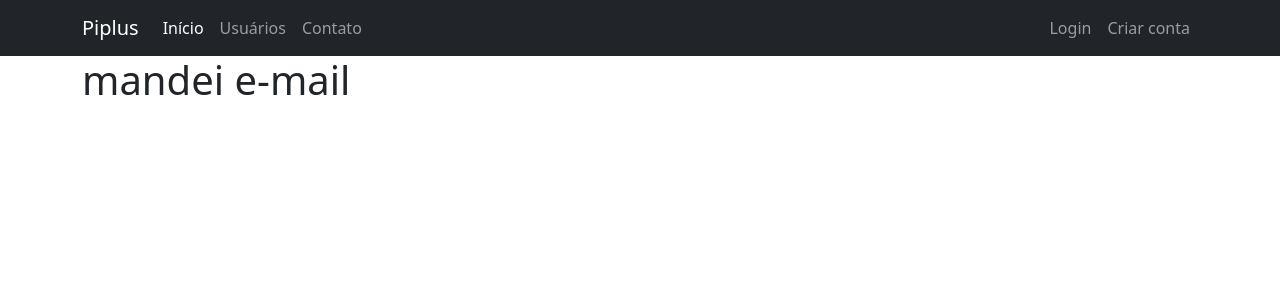
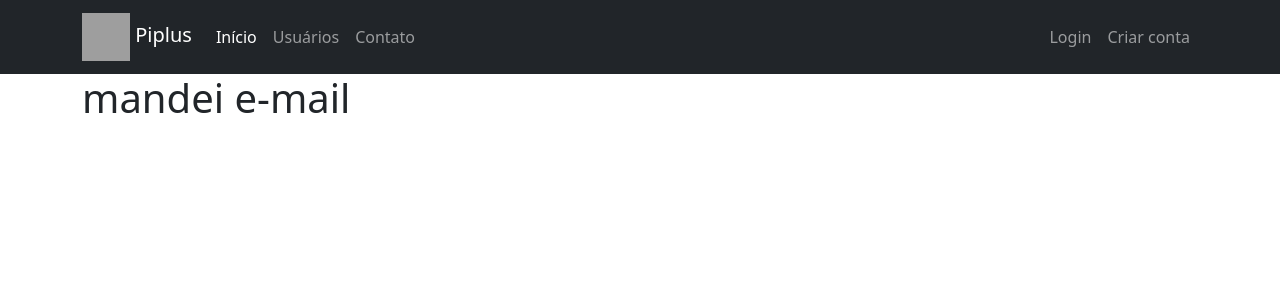
Before and after one commit to PedroDamini/RedeSocial, a Flask app: page /contatos in a window 1280 px wide. Shown: the top 300 px of the page. Run offline with Flask 3, Linux system fonts and the light colour scheme; grey boxes are pictures that could not be loaded.

Commit message:
Add icon navbar

```diff
--- a/site/Piplus/templates/navbar.html
+++ b/site/Piplus/templates/navbar.html
@@ -1,7 +1,7 @@
 <nav class="navbar navbar-expand-lg navbar-dark bg-dark">
     <div class="container-fluid container">
     <a class="navbar-brand" href="{{ url_for('home') }}">
-        <!-- <img src="caminho/da/imagem" width="30" height="30" class="d-inline-block align-top" alt=""> -->
+        <img width="48" height="48" src="https://img.icons8.com/color/48/command-line.png" alt="command-line"/>
         Piplus
     </a>
     <button class="navbar-toggler" type="button" data-bs-toggle="collapse" data-bs-target="#navbarSupportedContent" aria-controls="navbarSupportedContent" aria-expanded="false" aria-label="Toggle navigation">
```
